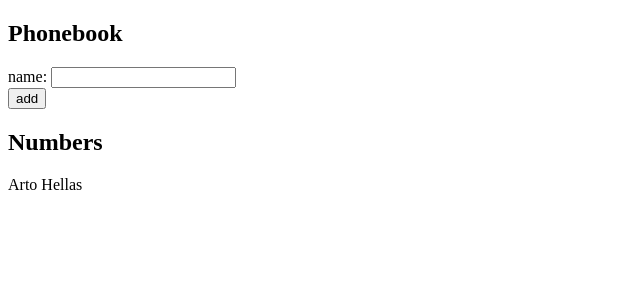
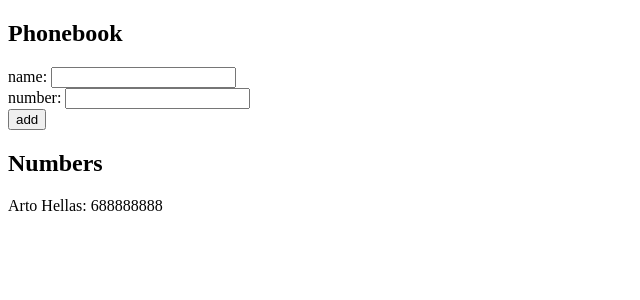
Before and after one commit to fmedinilla/full_stack_open, a React (Vite) app in the folder part2/phonebook/: page / in a window 1280 px wide. Shown: the top 300 px of the page, without its empty margins (0-640 px from the left). Built offline with nearby package versions, Linux system fonts and the light colour scheme.

Commit message:
exercise 2.8

```diff
--- a/part2/phonebook/src/App.jsx
+++ b/part2/phonebook/src/App.jsx
@@ -1,8 +1,11 @@
 import { useState } from "react";
 
 const App = () => {
-  const [people, setPeople] = useState([{ name: "Arto Hellas" }]);
+  const [people, setPeople] = useState([
+    { name: "Arto Hellas", number: "688888888" },
+  ]);
   const [newName, setNewName] = useState("");
+  const [newNumber, setNewNumber] = useState("");
 
   const handleAdd = (event) => {
     event.preventDefault();
@@ -16,9 +19,11 @@ const App = () => {
 
     const person = {
       name: newName,
+      number: newNumber,
     };
     setPeople(people.concat(person));
     setNewName("");
+    setNewNumber("");
   };
 
   return (
@@ -34,12 +39,22 @@ const App = () => {
           />
         </div>
         <div>
+          number:{" "}
+          <input
+            type="text"
+            onChange={(event) => setNewNumber(event.target.value)}
+            value={newNumber}
+          />
+        </div>
+        <div>
           <button type="submit">add</button>
         </div>
       </form>
       <h2>Numbers</h2>
       {people.map((person) => (
-        <p key={person.name}>{person.name}</p>
+        <p key={person.name}>
+          {person.name}: {person.number}
+        </p>
       ))}
     </div>
   );
```
